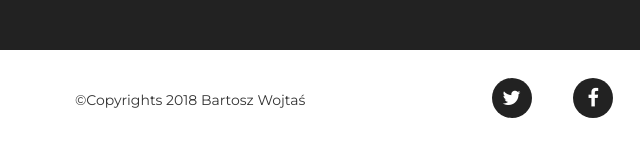
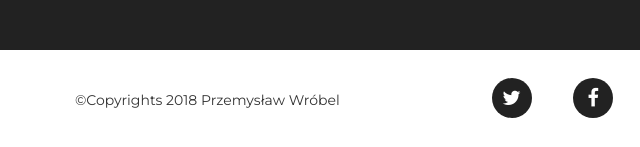
Before and after one commit to PrzemyslawWrobel/Zad_7.7_golden_landing_page, a website: page index.html in a window 1280 px wide. Shown: the part 5734-5881 px from the top of the page, 0-640 px from the left. Drawn offline with nearby package versions, Linux system fonts and the light colour scheme.

Commit message:
Fixed html

```diff
--- a/index.html
+++ b/index.html
@@ -12,7 +12,6 @@
 	<link href="https://fonts.googleapis.com/css?family=Great+Vibes" rel="stylesheet">
 	<link rel="stylesheet" href="https://maxcdn.bootstrapcdn.com/bootstrap/3.3.6/css/bootstrap.min.css">
 	<link rel="stylesheet" type="text/css" href="css/style.css">
-</head>
 </head>
 <body>
 	<section class="main fluid-container" id="top">
@@ -324,7 +323,7 @@
 	</section>
 	<section class="container footer">
 		<div class="row">
-			<div class="col col-lg-4 col-md-4 col-sm-5 col-xs-12">&copy;Copyrights 2018 Bartosz Wojtaś
+			<div class="col col-lg-4 col-md-4 col-sm-5 col-xs-12">&copy;Copyrights 2018 Przemysław Wróbel
 			</div>
 			<div class="col col-lg-4 col-md-4 col-sm-3 col-xs-12">
 				<div class="row">
```
